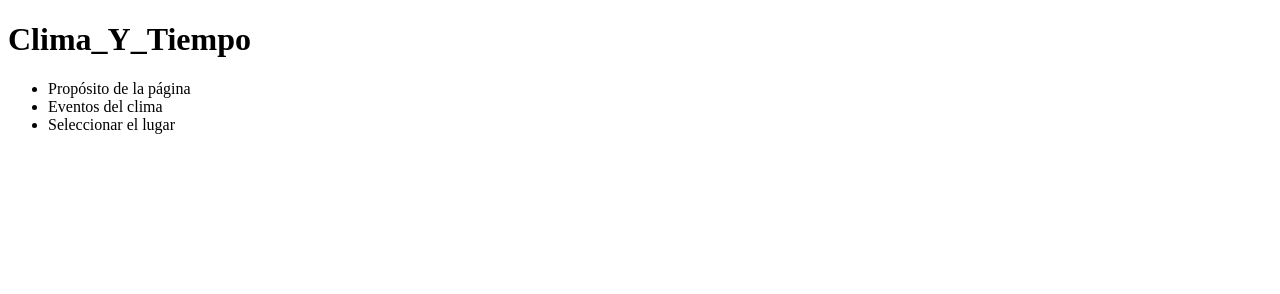
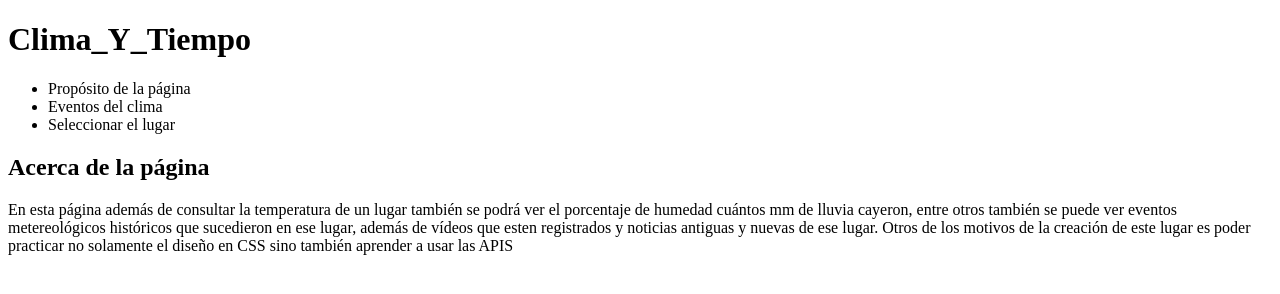
Before and after one commit to EMVLAZQUEZ24/Clima_Y_Tiempo, a plain HTML site: page index.html in a window 1280 px wide. Drawn offline with Linux system fonts and the light colour scheme.

Commit message:
Se añadió la sección del home. La sección del home explica el propósito de la página

```diff
--- a/index.html
+++ b/index.html
@@ -1,5 +1,5 @@
 <!DOCTYPE html>
-<html lang="en">
+<html lang="es">
 <head>
     <meta charset="UTF-8">
     <meta name="viewport" content="width=device-width, initial-scale=1.0">
@@ -15,12 +15,35 @@
         <div class="nav_bar">
             <nav>
                 <ul>
-                    <li id="#about">Propósito de la página</li>
+                    <li id="#home">Propósito de la página</li>
                     <li id="#eventos">Eventos del clima</li>
                     <li id="#pais">Seleccionar el lugar</li>
                 </ul>
             </nav>
         </div>
+
+        <!--SECCIÓN DEL HOME-->
+        <section id="home">
+            <div class="container">
+                <div class="flex">
+                    <div class="flexbox">
+                        <h2>Acerca de la página</h2>
+                        <p>En esta página además de consultar
+                            la temperatura de un lugar también
+                            se podrá ver el porcentaje de humedad
+                            cuántos mm de lluvia cayeron, entre otros
+                            también se puede ver eventos metereológicos históricos
+                            que sucedieron en ese lugar, además de vídeos que esten
+                            registrados y noticias antiguas y nuevas de ese lugar.
+
+                            Otros de los motivos de la creación de este lugar es poder
+                            practicar no solamente el diseño en CSS sino también aprender
+                            a usar las APIS
+                        </p>
+                    </div>
+                </div>
+            </div>
+        </section>
     </main>
 
 </body>
```
